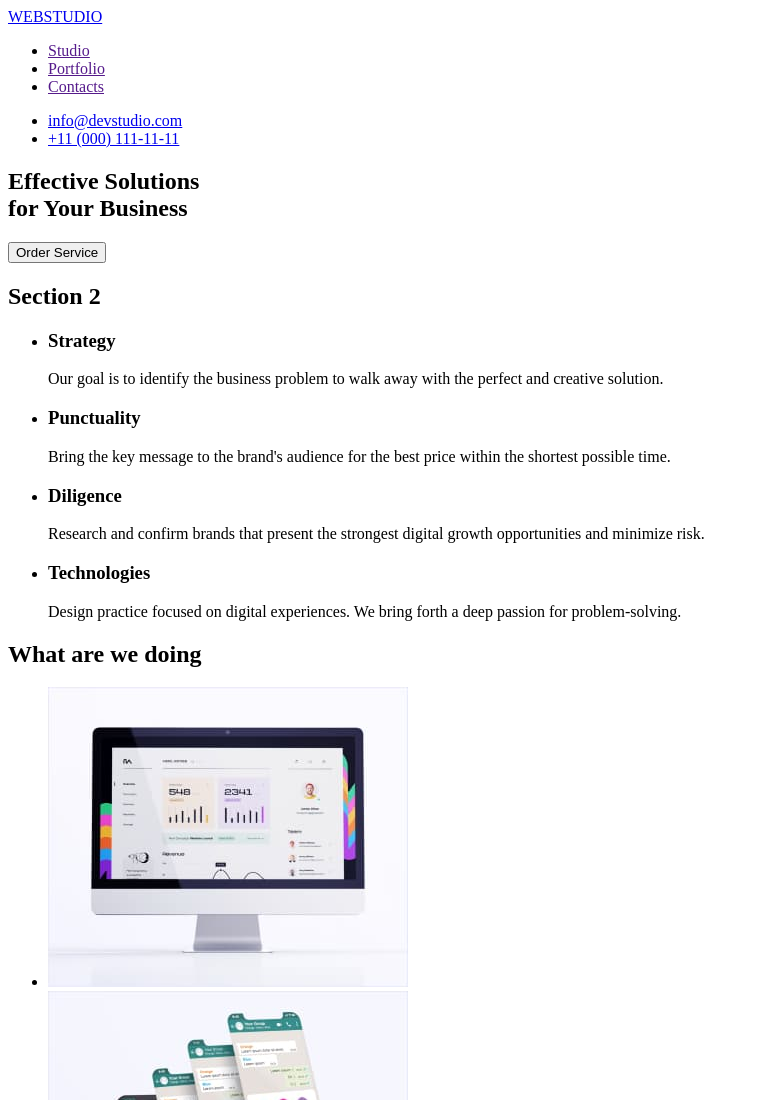
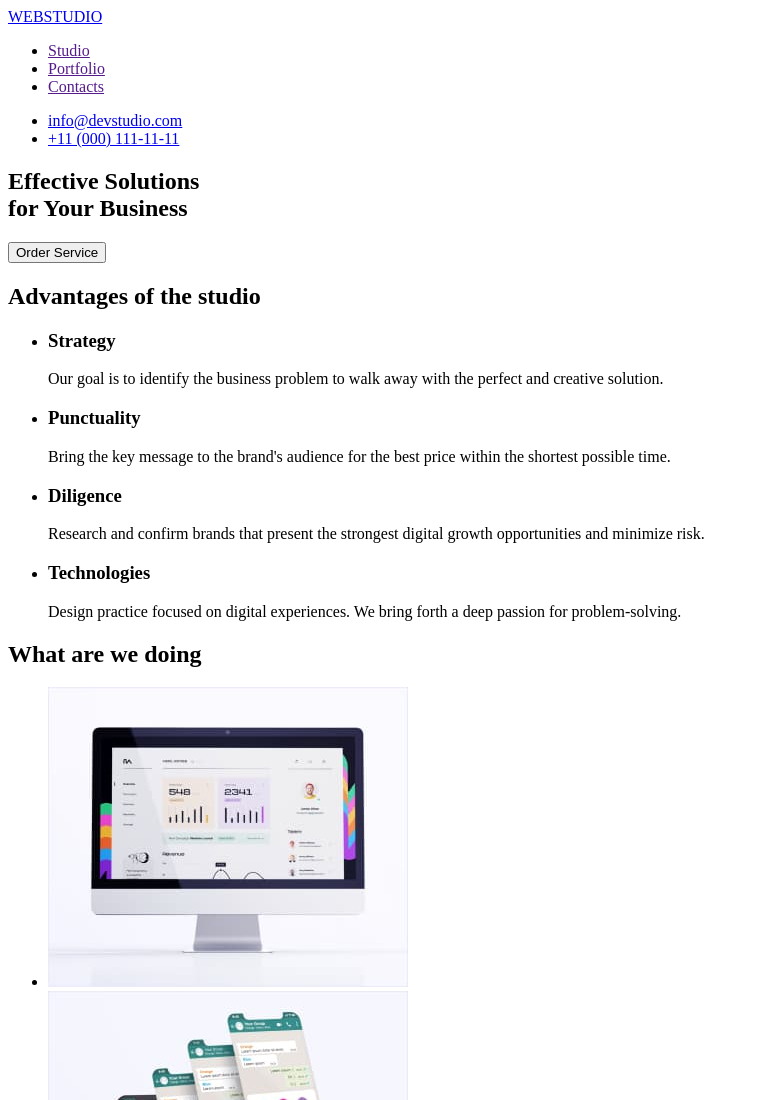
Before and after one commit to AllaKaplia/goit-markup-hw-01, a plain HTML site: page index.html in a window 1280 px wide. Shown: the top 1100 px of the page, without its empty margins (0-759 px from the left). Drawn offline with Linux system fonts and the light colour scheme.

Commit message:
Update index.html
Edited heading in section 2

```diff
--- a/index.html
+++ b/index.html
@@ -28,7 +28,7 @@
              <button type="button">Order Service</button>
         </section>
         <section>
-            <h2>Section 2</h2>
+            <h2>Advantages of the studio</h2>
             <ul>
                     <li>
                         <h3>Strategy</h3>
```
